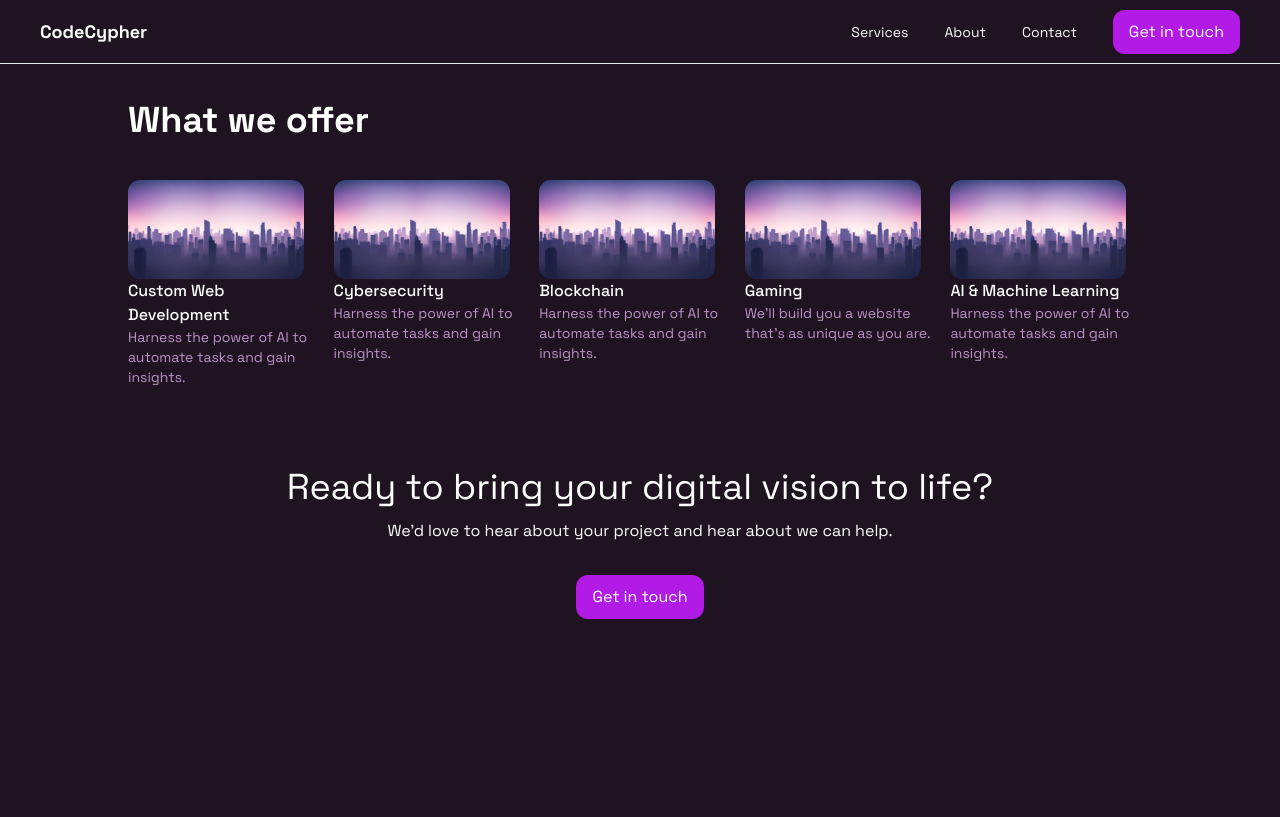
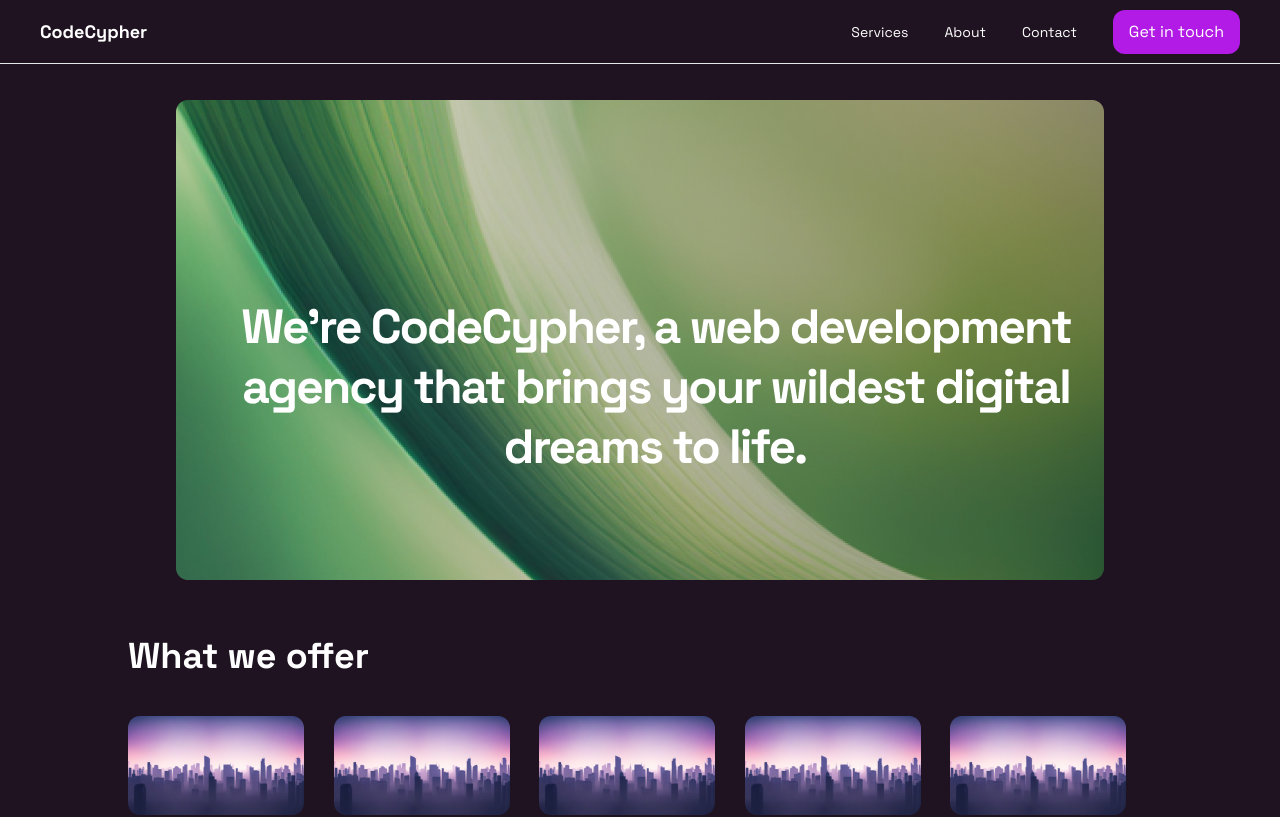
Before and after one commit to Pitt-Development-Agency/agency-website, a Next.js app: page / in a window 1280 px wide. Shown: the top 817 px of the page. Built offline with nearby package versions, Linux system fonts and the light colour scheme.

Commit message:
Added banner image

```diff
--- /dev/null
+++ b/src/app/banner.tsx
@@ -0,0 +1,11 @@
+import Image from "next/image";
+import bannerImage from "@/assets/banner.png";
+
+export default function Banner() {
+  return (
+    <div className="flex justify-center mb-14">
+      {/* TODO: Make image width match content width */}
+      <Image src={bannerImage} alt="" />
+    </div>
+  );
+}
--- a/src/app/layout.tsx
+++ b/src/app/layout.tsx
@@ -22,7 +22,7 @@ export default function RootLayout({
         className={`${spaceGrotesk.className} antialiased flex flex-col items-center`}
       >
         <Nav />
-        <div className="max-w-screen-lg mt-9">{children}</div>
+        <div className="max-w-screen-lg mt-9 mb-14">{children}</div>
       </body>
     </html>
   );
--- a/src/app/page.tsx
+++ b/src/app/page.tsx
@@ -1,9 +1,11 @@
+import Banner from "./banner";
 import Footer from "./footer";
 import Services from "./services";
 
 export default function Home() {
   return (
     <>
+      <Banner />
       <Services />
       <Footer />
     </>
```
Also changed, not shown: src/assets/banner.png (added).
